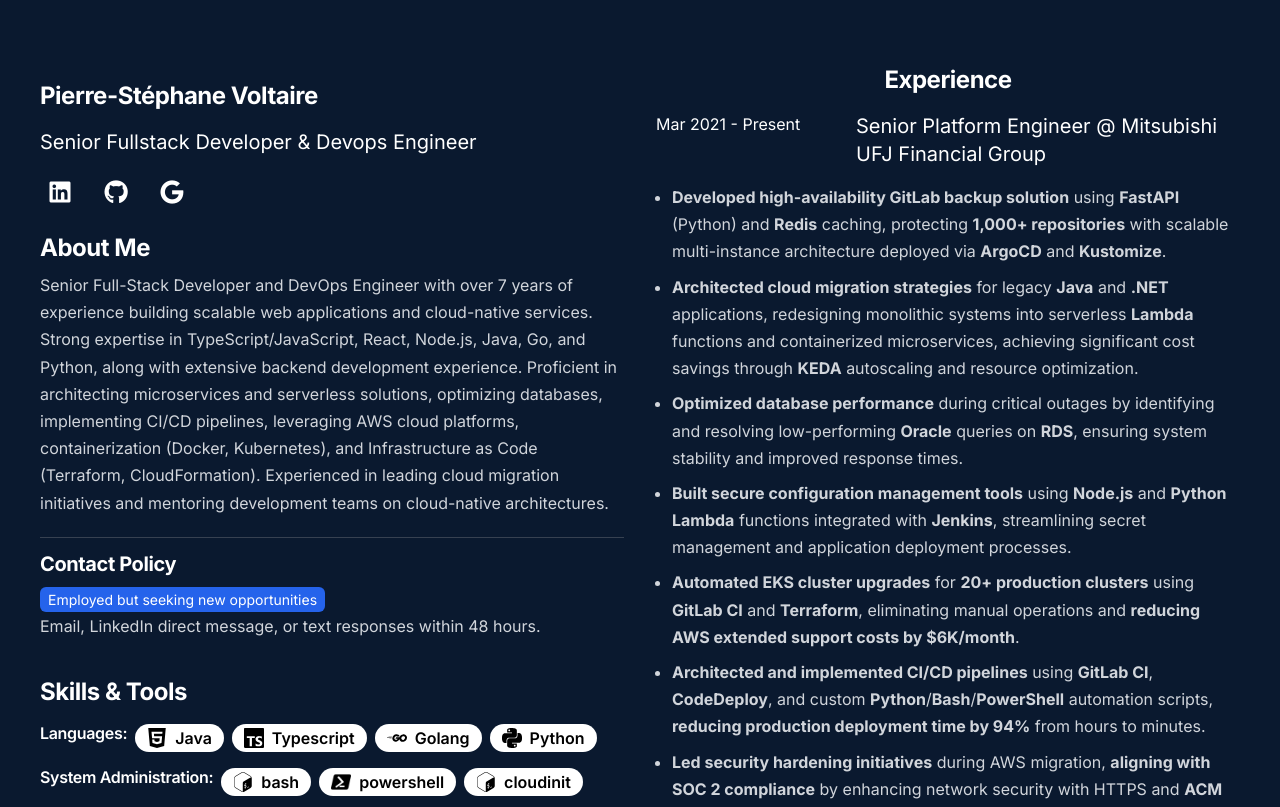
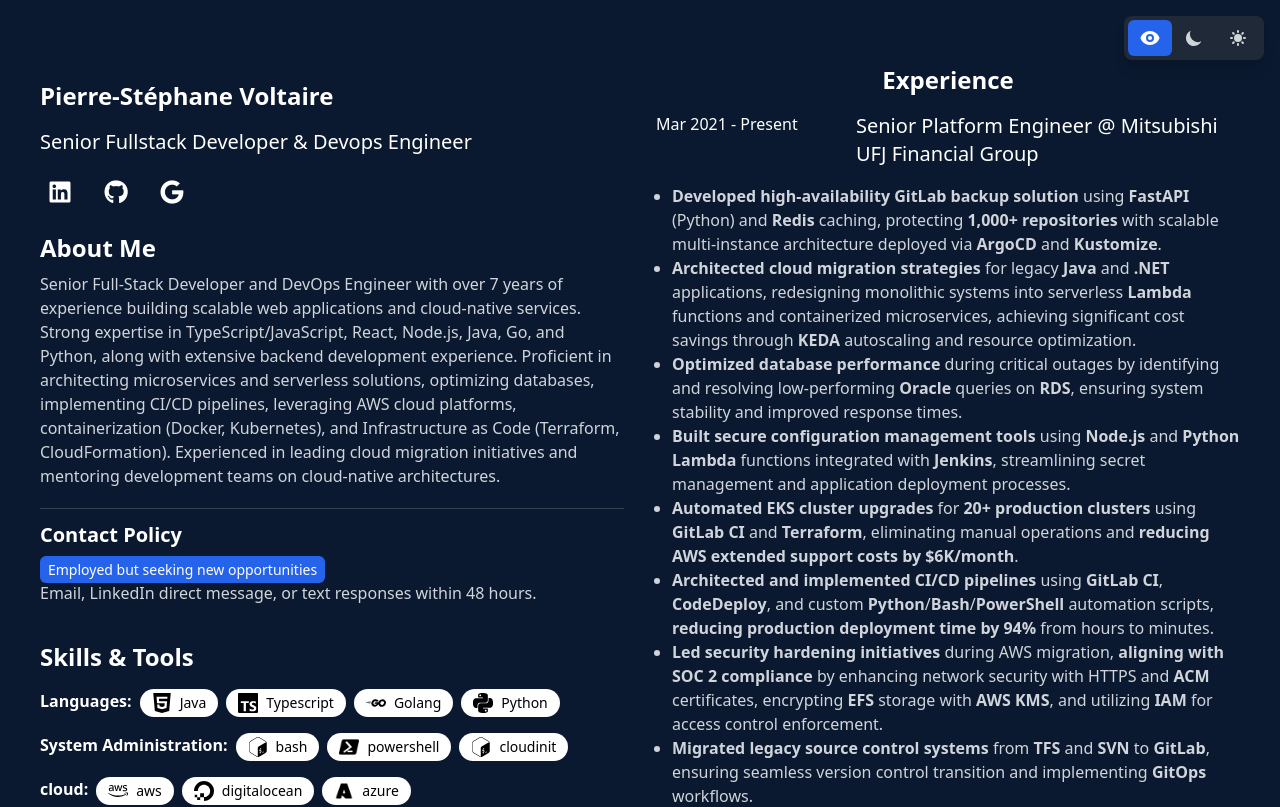
Before and after one commit to PierreStephaneVoltaire/website, a React (Vite) app: page /resumes/Pierre_Voltaire_developer_resume.pdf in a window 1280 px wide. Shown: the top 807 px of the page. Built offline with nearby package versions, Linux system fonts and the light colour scheme.

Commit message:
updated site

```diff
--- a/src/App.tsx
+++ b/src/App.tsx
@@ -1,4 +1,5 @@
 import {Education, Experience, Hobbies, Learning, Profile, Projects, ResumeDownload, SEO, Skills, Certifications} from './components';
+import ThemeToggle from './components/ThemeToggle';
 import cvData from "./cv.json"
 
 const App = () => {
@@ -8,8 +9,9 @@
     ];
 
     return (
-        <div className="min-h-screen bg-darkblue text-white">
+        <div className="min-h-screen bg-darkblue text-white relative">
             <SEO />
+            <ThemeToggle />
 
             <div className="py-12 px-6 flex justify-evenly flex-wrap bg-darkblue">
                 <div className="w-full lg:w-1/2 p-4">
--- a/src/components/Profile.tsx
+++ b/src/components/Profile.tsx
@@ -17,14 +17,16 @@
             <p className="text-white text-xl pt-4">{profile.jobTitle}</p>
             <div className="flex gap-4 mt-4">
                 {profile.links.map((link, idx) => (
-                    <button key={idx}
-                            className="w-10 h-10 flex items-center justify-center rounded-full  relative overflow-hidden"
+                    <a
+                        key={idx}
+                        href={link.url}
+                        target="_blank"
+                        rel="noopener noreferrer"
+                        className="w-10 h-10 flex items-center justify-center rounded-full relative overflow-hidden group"
                     >
-                        <a href={link.url} target="_blank" rel="noopener noreferrer">
-                            <i className={`fa-brands ${link.icon} text-2xl`}></i>
-                        </a>
-                    </button>
-
+                        <i className={`fa-brands ${link.icon} text-2xl relative z-10`}></i>
+                        <span className="absolute inset-0 bg-white opacity-0 group-hover:opacity-20 transition-opacity duration-300"></span>
+                    </a>
                 ))}
             </div>
 
@@ -37,7 +39,7 @@
         <div className="flex flex-col justify-evenly py-3 border-t border-gray-700">
             <h3 className="text-white text-xl font-bold">Contact Policy</h3>
             <p className="text-gray-300 mt-2">
-                <span className="bg-blue-600 text-white px-2 py-1 rounded-md text-sm mr-2">Employed but seeking new opportunities</span>
+                <span className="employment-status bg-blue-600 text-white px-2 py-1 rounded-md text-sm mr-2">Employed but seeking new opportunities</span>
                 <br className="block md:hidden" />
                 <span className="mt-2 md:mt-0 inline-block">Email, LinkedIn direct message, or text responses within 48 hours.</span>
             </p>
--- a/src/components/Skills.tsx
+++ b/src/components/Skills.tsx
@@ -39,7 +39,7 @@
                                 if (isSkillItem(item)) {
                                     return (
                                         <span key={i}
-                                              className="bg-white text-black font-semibold px-3 py-0.5 rounded-full flex items-center">
+                                              className="pill bg-white text-black font-semibold px-3 py-0.5 rounded-full flex items-center">
                                             <img src={item.icon} alt={item.name} className="w-5 h-5 mr-2"/>
                                             {item.name}
                                         </span>
--- /dev/null
+++ b/src/components/ThemeToggle.tsx
@@ -0,0 +1,83 @@
+import { useState, useEffect } from 'react';
+
+type Theme = 'original' | 'dark' | 'light';
+
+const ThemeToggle = () => {
+  const [theme, setTheme] = useState<Theme>('original');
+
+  useEffect(() => {
+    // Check for saved theme preference or default to 'original'
+    const savedTheme = localStorage.getItem('theme') as Theme | null;
+    if (savedTheme) {
+      setTheme(savedTheme);
+      applyTheme(savedTheme);
+    }
+  }, []);
+
+  const applyTheme = (newTheme: Theme) => {
+    const root = document.documentElement;
+
+    // Remove all theme classes
+    root.classList.remove('theme-original', 'theme-dark', 'theme-light');
+
+    // Add the selected theme class
+    root.classList.add(`theme-${newTheme}`);
+
+    // Save to localStorage
+    localStorage.setItem('theme', newTheme);
+  };
+
+  const handleThemeChange = (newTheme: Theme) => {
+    setTheme(newTheme);
+    applyTheme(newTheme);
+  };
+
+  return (
+    <div className="absolute top-4 right-4 z-50 flex items-center bg-gray-800 theme-toggle-bg rounded-lg p-1 shadow-lg">
+      <button
+        onClick={() => handleThemeChange('original')}
+        className={`px-3 py-2 rounded-md text-sm font-medium transition-colors ${
+          theme === 'original'
+            ? 'bg-blue-600 text-white'
+            : 'text-gray-300 hover:text-white'
+        }`}
+        aria-label="Original theme"
+      >
+        <svg className="w-5 h-5" fill="currentColor" viewBox="0 0 20 20">
+          <path d="M10 12a2 2 0 100-4 2 2 0 000 4z" />
+          <path fillRule="evenodd" d="M.458 10C1.732 5.943 5.522 3 10 3s8.268 2.943 9.542 7c-1.274 4.057-5.064 7-9.542 7S1.732 14.057.458 10zM14 10a4 4 0 11-8 0 4 4 0 018 0z" clipRule="evenodd" />
+        </svg>
+      </button>
+
+      <button
+        onClick={() => handleThemeChange('dark')}
+        className={`px-3 py-2 rounded-md text-sm font-medium transition-colors ${
+          theme === 'dark'
+            ? 'bg-blue-600 text-white'
+            : 'text-gray-300 hover:text-white'
+        }`}
+        aria-label="Dark theme"
+      >
+        <svg className="w-5 h-5" fill="currentColor" viewBox="0 0 20 20">
+          <path d="M17.293 13.293A8 8 0 016.707 2.707a8.001 8.001 0 1010.586 10.586z" />
+        </svg>
+      </button>
+
+      <button
+        onClick={() => handleThemeChange('light')}
+        className={`px-3 py-2 rounded-md text-sm font-medium transition-colors ${
+          theme === 'light'
+            ? 'bg-blue-600 text-white'
+            : 'text-gray-300 hover:text-white'
+        }`}
+        aria-label="Light theme"
+      >
+        <svg className="w-5 h-5" fill="currentColor" viewBox="0 0 20 20">
+          <path fillRule="evenodd" d="M10 2a1 1 0 011 1v1a1 1 0 11-2 0V3a1 1 0 011-1zm4 8a4 4 0 11-8 0 4 4 0 018 0zm-.464 4.95l.707.707a1 1 0 001.414-1.414l-.707-.707a1 1 0 00-1.414 1.414zm2.12-10.607a1 1 0 010 1.414l-.706.707a1 1 0 11-1.414-1.414l.707-.707a1 1 0 011.414 0zM17 11a1 1 0 100-2h-1a1 1 0 100 2h1zm-7 4a1 1 0 011 1v1a1 1 0 11-2 0v-1a1 1 0 011-1zM5.05 6.464A1 1 0 106.465 5.05l-.708-.707a1 1 0 00-1.414 1.414l.707.707zm1.414 8.486l-.707.707a1 1 0 01-1.414-1.414l.707-.707a1 1 0 011.414 1.414zM4 11a1 1 0 100-2H3a1 1 0 000 2h1z" clipRule="evenodd" />
+        </svg>
+      </button>
+    </div>
+  );
+};
+
+export default ThemeToggle;
--- a/src/components/index.ts
+++ b/src/components/index.ts
@@ -9,3 +9,4 @@
 export {default as RippleButton} from './RippleButton.tsx';
 export {default as SEO} from './SEO.tsx';
 export {default as Certifications} from './Certifications.tsx';
+export {default as ThemeToggle} from './ThemeToggle.tsx';
--- a/src/index.css
+++ b/src/index.css
@@ -4,135 +4,159 @@
 @tailwind components;
 @tailwind utilities;
 
-/* Base styles with improved readability */
+/* Default body styles */
 body {
-    @apply bg-darkBlue text-textGray;
-    font-family: 'Inter', -apple-system, BlinkMacSystemFont, 'Segoe UI', Roboto, sans-serif;
-    -webkit-font-smoothing: antialiased;
-    -moz-osx-font-smoothing: grayscale;
+    @apply bg-darkBlue text-white;
 }
 
-/* Improved typography for better readability */
-h1, h2, h3, h4, h5, h6 {
-    @apply font-bold text-white;
-    line-height: 1.2;
-    letter-spacing: -0.02em;
+/* Theme-specific overrides */
+.theme-dark body {
+    background-color: #000000;
+    color: #ffffff;
 }
 
-p {
-    line-height: 1.7;
+
+.theme-light body {
+    background-color: #ffffff;
+    color: #000000;
 }
 
-/* Section Titles with better spacing */
+/* Theme-specific background colors */
+.theme-dark .bg-darkblue,
+.theme-dark .bg-darkBlue {
+    background-color: #000000 !important;
+}
+
+.theme-light .bg-darkblue,
+.theme-light .bg-darkBlue {
+    background-color: #ffffff !important;
+}
+
+.theme-dark .bg-gray-800 {
+    background-color: #111827 !important;
+}
+
+.theme-light .bg-gray-800 {
+    background-color: #f3f4f6 !important;
+}
+
+.theme-dark .bg-gray-700 {
+    background-color: #1f2937 !important;
+}
+
+.theme-light .bg-gray-700 {
+    background-color: #e5e7eb !important;
+}
+
+.theme-dark .bg-lightDarkBlue {
+    background-color: #1a1a1a !important;
+}
+
+.theme-light .bg-lightDarkBlue {
+    background-color: #f9fafb !important;
+}
+
+/* Theme-specific text colors */
+.theme-dark .text-white {
+    color: #ffffff !important;
+}
+
+.theme-light .text-white {
+    color: #000000 !important;
+}
+
+.theme-dark .text-gray-300 {
+    color: #ffffff !important;
+}
+
+.theme-light .text-gray-300 {
+    color: #000000 !important;
+}
+
+.theme-dark .text-textGray {
+    color: #ffffff !important;
+}
+
+.theme-light .text-textGray {
+    color: #000000 !important;
+}
+
+/* Theme-specific border colors */
+.theme-light .border-gray-700 {
+    border-color: #d1d5db !important;
+}
+
+.theme-light .border-gray-600 {
+    border-color: #d1d5db !important;
+}
+
+/* Theme-specific button styles */
+.theme-light .bg-blue-600 {
+    background-color: #2563eb !important;
+}
+
+.theme-light .hover\:bg-blue-700:hover {
+    background-color: #1d4ed8 !important;
+}
+
+/* Theme toggle specific styles */
+.theme-dark .theme-toggle-bg {
+    background-color: #1f2937 !important;
+}
+
+.theme-light .theme-toggle-bg {
+    background-color: #f3f4f6 !important;
+    box-shadow: 0 10px 15px -3px rgba(0, 0, 0, 0.1);
+}
+
+.theme-light .theme-toggle-bg button {
+    color: #6b7280;
+}
+
+.theme-light .theme-toggle-bg button:hover {
+    color: #111827;
+}
+
+/* Hide employment status badge in light theme */
+.theme-light .employment-status {
+    display: none !important;
+}
+
+/* Section Titles */
 .section-title {
     @apply text-white font-bold text-3xl mb-6;
-    letter-spacing: -0.03em;
 }
 
-/* Enhanced Cards & Containers */
+/* Cards & Containers */
 .card {
-    @apply bg-lightDarkBlue text-white p-6 rounded-lg shadow-lg border border-gray-700;
-    transition: all 0.3s ease;
+    @apply bg-lightDarkBlue text-white p-6 rounded-lg shadow-lg border border-gray-600;
 }
 
-.card:hover {
-    @apply shadow-xl border-gray-600 -translate-y-0.5;
+/* Pills */
+.pill {
+    @apply  text-black px-3 py-1 rounded-full text-sm font-medium;
 }
 
-/* Pills with better contrast */
-.pill {
-    @apply bg-lightDarkBlue text-textGray px-3 py-1.5 rounded-full text-sm font-medium border border-gray-700;
-    transition: all 0.2s ease;
+/* Pills in light theme need borders */
+.theme-light .pill {
+    border: 1px solid #d1d5db !important;
 }
 
-.pill:hover {
-    @apply bg-gray-700 text-white border-gray-600;
+/* Fix ripple effect for social buttons */
+.ripple {
+    position: absolute;
+    border-radius: 50%;
+    background-color: rgba(255, 255, 255, 0.5);
+    transform: scale(0);
+    animation: ripple 0.8s linear forwards;
+    pointer-events: none;
 }
 
-/* Enhanced link styles */
-a {
-    @apply transition-colors duration-200;
+.theme-light .ripple {
+    background-color: rgba(0, 0, 0, 0.1);
 }
 
-a:hover {
-    @apply text-blue-400;
+/* Smooth transitions for theme changes */
+* {
+    transition: background-color 0.3s ease, color 0.3s ease, border-color 0.3s ease;
 }
-
-/* Better focus states for accessibility */
-button:focus,
-a:focus,
-select:focus,
-input:focus {
-    @apply outline-none ring-2 ring-blue-500 ring-opacity-50;
-}
-
-/* Improved scrollbar styling */
-::-webkit-scrollbar {
-    width: 10px;
-    height: 10px;
-}
-
-::-webkit-scrollbar-track {
-    @apply bg-darkBlue;
-}
-
-::-webkit-scrollbar-thumb {
-    @apply bg-gray-700 rounded-md;
-    transition: background-color 0.2s ease;
-}
-
-::-webkit-scrollbar-thumb:hover {
-    @apply bg-gray-600;
-}
-
-/* Enhanced code blocks if any */
-code {
-    @apply bg-gray-800 text-blue-300 px-1.5 py-0.5 rounded text-sm;
-    font-family: 'Fira Code', 'Consolas', monospace;
-}
-
-/* Better spacing for content sections */
-section {
-    @apply mb-8;
-}
-
-/* Improved list styles */
-ul li {
-    @apply mb-2;
-}
-
-/* Enhanced skill items */
-.skill-item {
-    @apply flex items-center gap-3 p-3 bg-gray-800 rounded-md transition-all duration-200;
-}
-
-.skill-item:hover {
-    @apply bg-gray-700 transform scale-105;
-}
-
-/* Better project cards */
-.project-card {
-    @apply bg-gray-800 rounded-lg p-6 transition-all duration-200;
-}
-
-.project-card:hover {
-    @apply shadow-xl transform -translate-y-1;
-}
-
-/* Responsive text sizing */
-@media (max-width: 640px) {
-    body {
-        font-size: 16px;
-    }
-
-    .section-title {
-        @apply text-2xl;
-    }
-}
-
-/* Animation for smooth transitions */
-* {
-    transition-property: color, background-color, border-color, text-decoration-color, fill, stroke, opacity, box-shadow, transform;
-    transition-timing-function: cubic-bezier(0.4, 0, 0.2, 1);
-    transition-duration: 150ms;
-}
```
